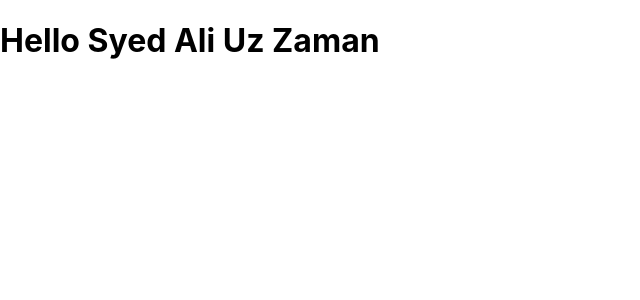
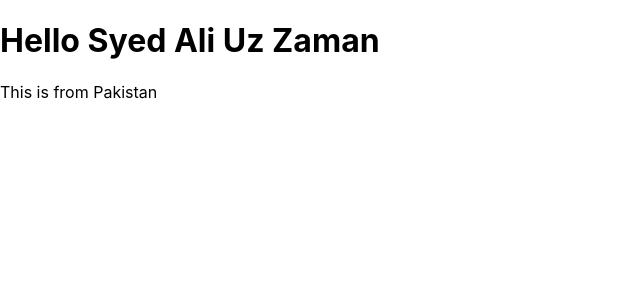
Before and after one commit to alyaxi/bootcamp-react-app, a React (Create React App) app: page / in a window 1280 px wide. Shown: the top 300 px of the page, without its empty margins (0-640 px from the left). Built offline with nearby package versions, Linux system fonts and the light colour scheme.

Commit message:
update paragraph

```diff
--- a/src/App.js
+++ b/src/App.js
@@ -6,6 +6,7 @@ function App() {
   return (
     <div>
      <h1>Hello Syed Ali Uz Zaman</h1>
+     <p>This is from Pakistan</p>
     </div>
   );
 }
```
